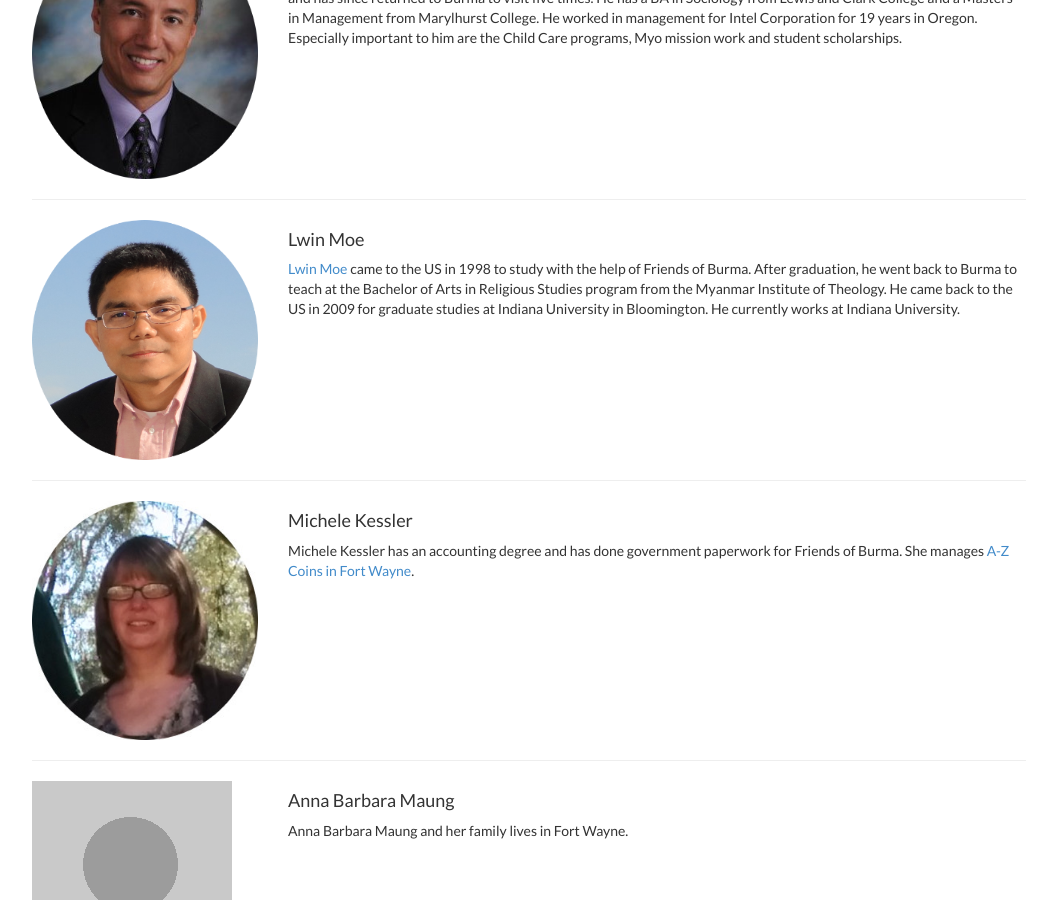
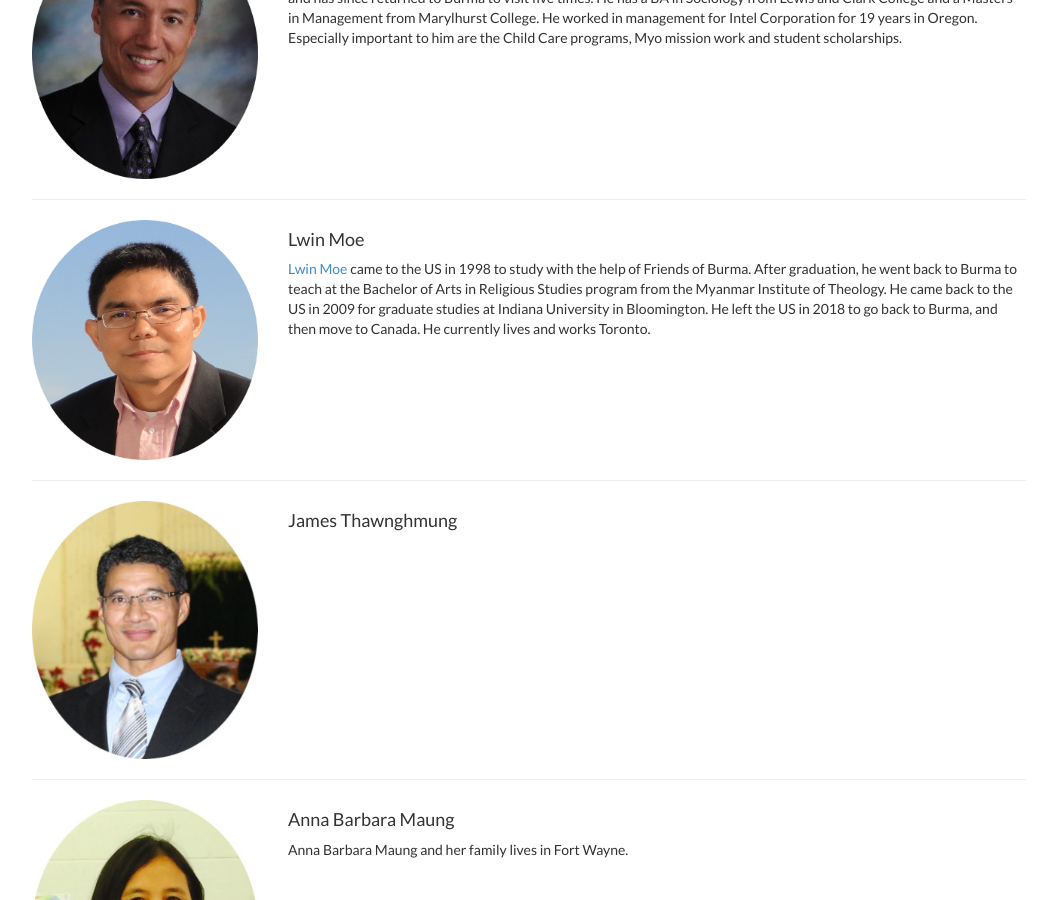
Before and after one commit to friendsofburma/friendsofburma.github.io, a Jekyll site: the page built from _pages/about.html, in a window 1280 px wide and 900 px high, scrolled down 3597 px. Shown: the whole window, without its empty margins (111-1168 px from the left). Built offline with Jekyll 4.4.1, drawn with Linux system fonts in a browser that asks for light colours.

Commit message:
newsletter link and board members updated.

```diff
--- a/_pages/about.html
+++ b/_pages/about.html
@@ -169,24 +169,23 @@ permalink: /about/
         </div>
         <div class="col-lg-9">
             <h4>Lwin Moe</h4>
-            <p><a href="http://lwinmoe.org" target="_blank">Lwin Moe</a> came to the US in 1998 to study with the help of Friends of Burma. After graduation, he went back to Burma to teach at the Bachelor of Arts in Religious Studies program from the Myanmar Institute of Theology. He came back to the US in 2009 for graduate studies at Indiana University in Bloomington. He currently works at Indiana University.</p>
+            <p><a href="http://lwinmoe.org" target="_blank">Lwin Moe</a> came to the US in 1998 to study with the help of Friends of Burma. After graduation, he went back to Burma to teach at the Bachelor of Arts in Religious Studies program from the Myanmar Institute of Theology. He came back to the US in 2009 for graduate studies at Indiana University in Bloomington. He left the US in 2018 to go back to Burma, and then move to Canada. He currently lives and works Toronto.</p>
         </div>
     </div>
     <hr/>
     <div class="row">
         <div class="col-lg-3">
-            <img class="featurette-image img-responsive" src="/static/img/photos/michele_kessler.jpg" alt="">
+            <img class="featurette-image img-responsive" src="/static/img/photos/james_thawnghmung.jpg" alt="">
         </div>
         <div class="col-lg-9">
-            <h4>Michele Kessler</h4>
-            <p>Michele Kessler has an accounting degree and has done government paperwork for Friends of Burma. She manages <a href="http://www.azcoinsandstamps.com/" target="_blank">A-Z Coins in Fort Wayne</a>.</p>
+            <h4>James Thawnghmung</h4>
         </div>
     </div>
     <hr/>
 
     <div class="row">
         <div class="col-lg-3">
-            <img class="featurette-image img-responsive" src="/static/img/photos/unknown.png" alt="">
+            <img class="featurette-image img-responsive" src="/static/img/photos/anna_maung.jpg" alt="">
         </div>
         <div class="col-lg-9">
             <h4>Anna Barbara Maung</h4>
--- a/_pages/newsletter.html
+++ b/_pages/newsletter.html
@@ -8,6 +8,7 @@ permalink: /newsletters/
 <div class="container">
   <h1>Newsletters</h1>
   <ul>
+    <li><a href="https://drive.google.com/file/d/1mqqJFo7AjuV4ctGagTDrP8AiecVDvMg9/view" target="_blank">Spring 2019</a></li>
     <li><a href="https://drive.google.com/file/d/1UUucE6IcwUQxNOZ29t1kIcATn4Zv8-Mi/view?usp=sharing" target="_blank">Fall 2018</a></li>
     <li><a href="https://drive.google.com/file/d/1ngXoGswlcHd1lcjNpIrgjGFdhy1vhoN8/view?usp=sharing" target="_blank">Spring 2018</a></li>
     <li><a href="http://news.friendsofburma.org/2017/10/friends-of-burma-inc-newsletter-special.html" target="_blank">Fall 2017</a></li>
```
Also changed, not shown: static/img/photos/anna_maung.jpg (added), static/img/photos/james_thawnghmung.jpg (added).
